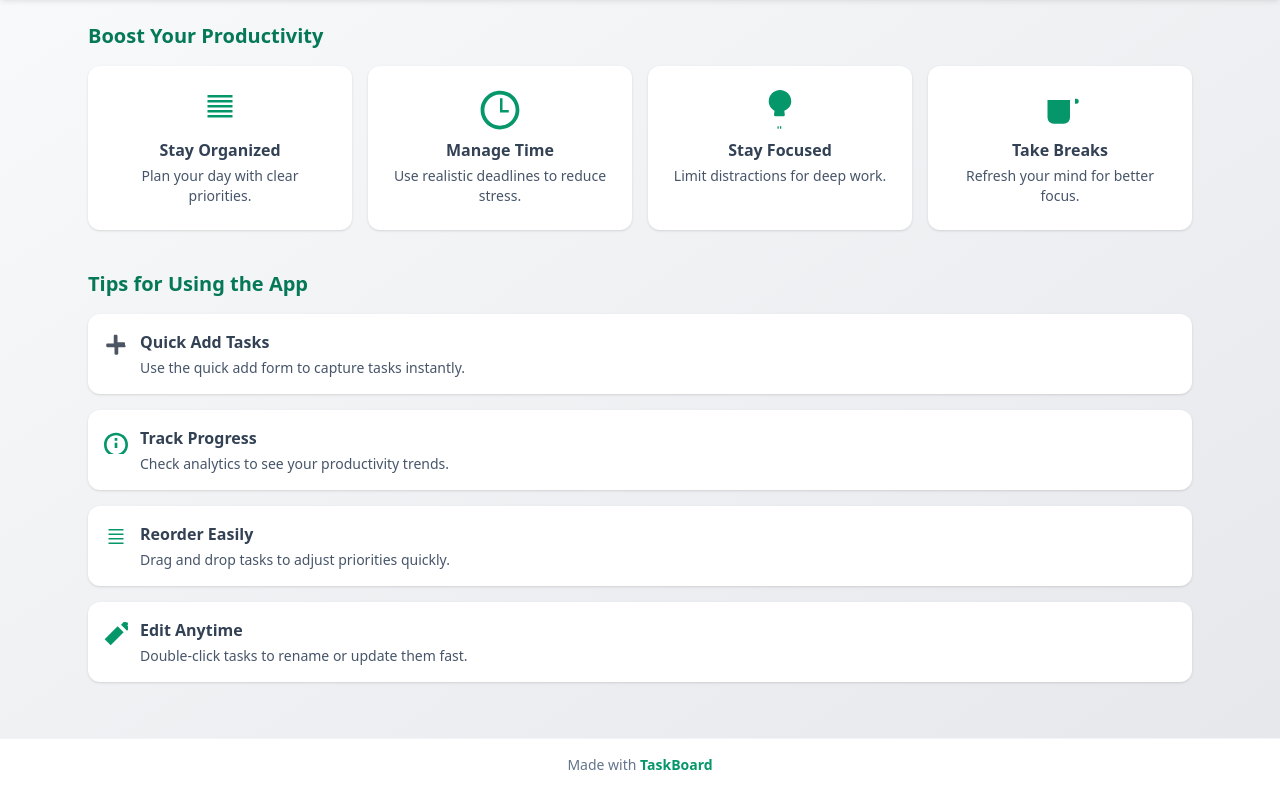
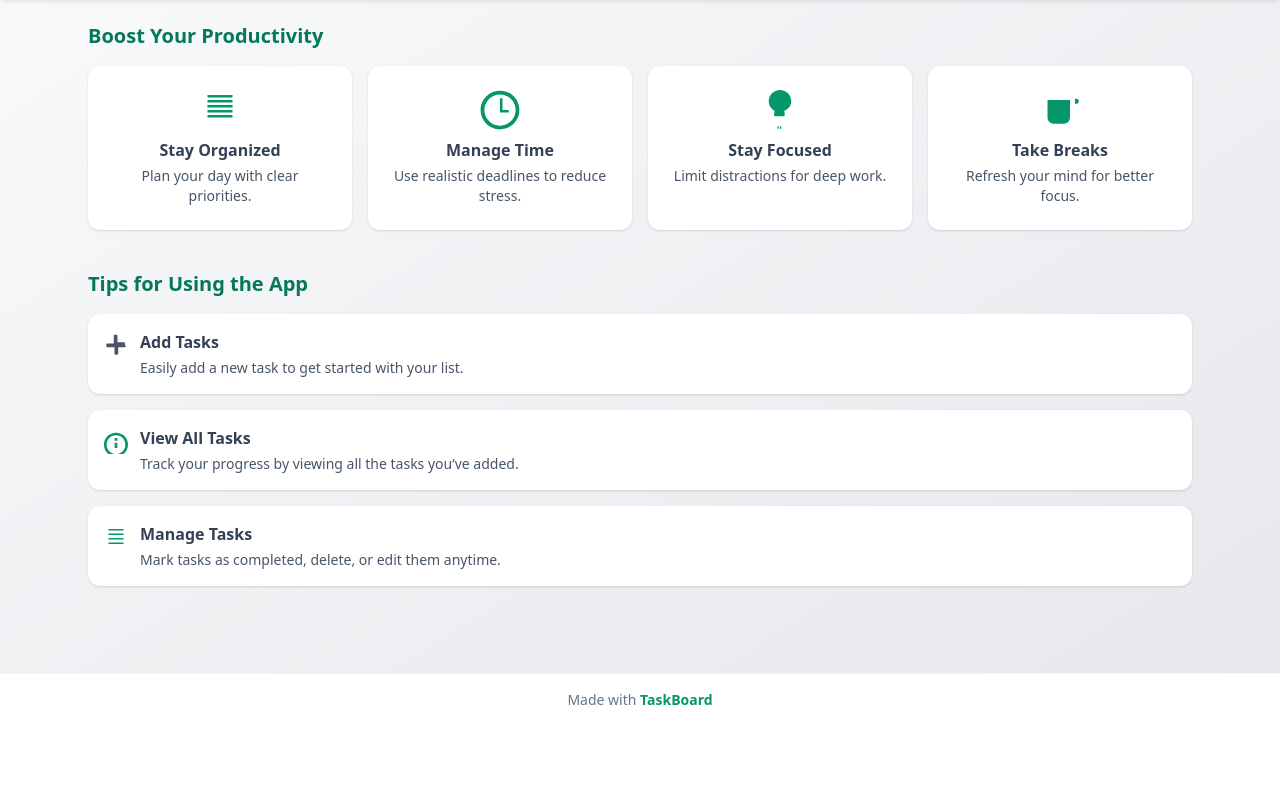
Before and after one commit to ingabiremariesandrine187/Task_Management_Board, a plain HTML site: page tips.html in a window 1280 px wide. Shown: the part 74-865 px from the top of the page. After the commit the page ends 800 px from the top, so only its background shows below. Drawn offline with nearby package versions, Linux system fonts and the light colour scheme.

Commit message:
changing some styles

```diff
--- a/tips.html
+++ b/tips.html
@@ -77,7 +77,7 @@
     <h2 class="text-xl font-bold text-emerald-700 mb-4">Tips for Using the App</h2>
    <div class="space-y-4">
 
-      <!-- Quick Add Tasks -->
+  <!-- Add Tasks -->
   <div class="p-4 bg-white rounded-xl shadow hover:shadow-md transition flex items-start gap-3">
     <div class="text-gray-600 text-2xl mt-1">
       <svg xmlns="http://www.w3.org/2000/svg" fill="currentColor" viewBox="0 0 448 512" class="w-6 h-6">
@@ -85,12 +85,12 @@
       </svg>
     </div>
     <div>
-          <h3 class="font-semibold text-slate-700 mb-1">Quick Add Tasks</h3>
-          <p class="text-sm text-slate-600">Use the quick add form to capture tasks instantly.</p>
+      <h3 class="font-semibold text-slate-700 mb-1">Add Tasks</h3>
+      <p class="text-sm text-slate-600">Easily add a new task to get started with your list.</p>
     </div>
   </div>
 
-      <!-- Track Progress -->
+  <!-- View All Tasks -->
   <div class="p-4 bg-white rounded-xl shadow hover:shadow-md transition flex items-start gap-3">
     <div class="text-emerald-600 text-2xl mt-1">
       <svg xmlns="http://www.w3.org/2000/svg" fill="currentColor" viewBox="0 0 576 512" class="w-6 h-6">
@@ -98,12 +98,12 @@
       </svg>
     </div>
     <div>
-          <h3 class="font-semibold text-slate-700 mb-1">Track Progress</h3>
-          <p class="text-sm text-slate-600">Check analytics to see your productivity trends.</p>
+      <h3 class="font-semibold text-slate-700 mb-1">View All Tasks</h3>
+      <p class="text-sm text-slate-600">Track your progress by viewing all the tasks you’ve added.</p>
     </div>
   </div>
 
-      <!-- Reorder Easily -->
+  <!-- Manage Tasks -->
   <div class="p-4 bg-white rounded-xl shadow hover:shadow-md transition flex items-start gap-3">
     <div class="text-emerald-600 text-2xl mt-1">
       <svg xmlns="http://www.w3.org/2000/svg" fill="currentColor" viewBox="0 0 448 512" class="w-6 h-6">
@@ -111,25 +111,13 @@
       </svg>
     </div>
     <div>
-          <h3 class="font-semibold text-slate-700 mb-1">Reorder Easily</h3>
-          <p class="text-sm text-slate-600">Drag and drop tasks to adjust priorities quickly.</p>
-        </div>
-      </div>
-
-      <!-- Edit Anytime -->
-      <div class="p-4 bg-white rounded-xl shadow hover:shadow-md transition flex items-start gap-3">
-        <div class="text-emerald-600 text-2xl mt-1">
-          <svg xmlns="http://www.w3.org/2000/svg" fill="currentColor" viewBox="0 0 512 512" class="w-6 h-6">
-            <path d="M290.74 93.24l128 128L142.1 497.38 14.1 369.38 290.74 93.24zM497.94 74.1c18.75-18.75 18.75-49.14 0-67.88L476.79 10.17c-18.75-18.75-49.14-18.75-67.88 0l-46.06 46.06 128 128 46.09-46.09z"/>
-          </svg>
-        </div>
-        <div>
-          <h3 class="font-semibold text-slate-700 mb-1">Edit Anytime</h3>
-          <p class="text-sm text-slate-600">Double-click tasks to rename or update them fast.</p>
+      <h3 class="font-semibold text-slate-700 mb-1">Manage Tasks</h3>
+      <p class="text-sm text-slate-600">Mark tasks as completed, delete, or edit them anytime.</p>
     </div>
   </div>
 
 </div>
+
 
   </main>
 
```
Lines whose indentation alone changed are shown as unchanged.
